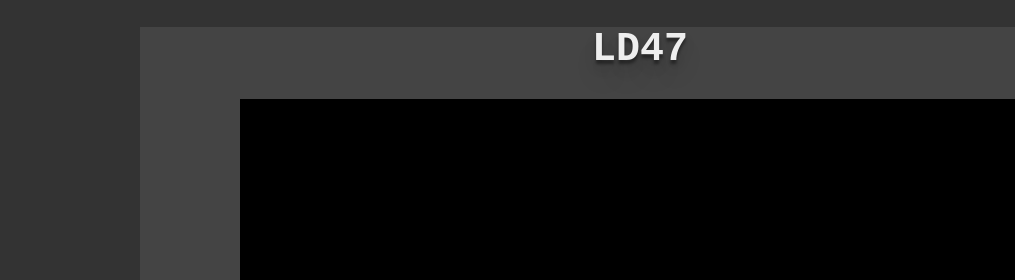
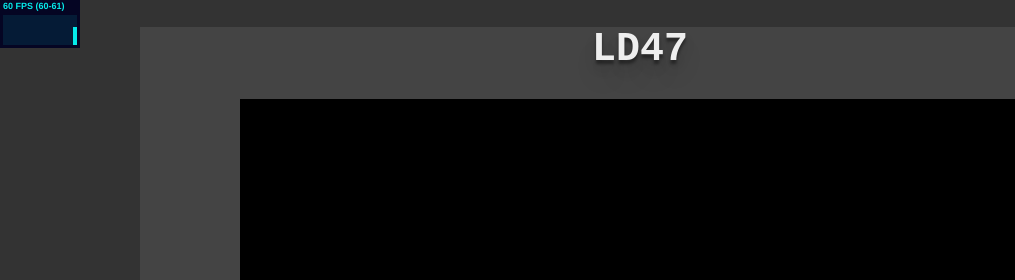
Before and after one commit to fmdkdd/ld47, a plain HTML site: page index.html in a window 1280 px wide. Shown: the top 280 px of the page, 0-1015 px from the left. Drawn offline with Linux system fonts and the light colour scheme.

Commit message:
Add stats

```diff
--- /dev/null
+++ b/deps/stats.min.js
@@ -0,0 +1,5 @@
+// stats.js - http://github.com/mrdoob/stats.js
+(function(f,e){"object"===typeof exports&&"undefined"!==typeof module?module.exports=e():"function"===typeof define&&define.amd?define(e):f.Stats=e()})(this,function(){var f=function(){function e(a){c.appendChild(a.dom);return a}function u(a){for(var d=0;d<c.children.length;d++)c.children[d].style.display=d===a?"block":"none";l=a}var l=0,c=document.createElement("div");c.style.cssText="position:fixed;top:0;left:0;cursor:pointer;opacity:0.9;z-index:10000";c.addEventListener("click",function(a){a.preventDefault();
+u(++l%c.children.length)},!1);var k=(performance||Date).now(),g=k,a=0,r=e(new f.Panel("FPS","#0ff","#002")),h=e(new f.Panel("MS","#0f0","#020"));if(self.performance&&self.performance.memory)var t=e(new f.Panel("MB","#f08","#201"));u(0);return{REVISION:16,dom:c,addPanel:e,showPanel:u,begin:function(){k=(performance||Date).now()},end:function(){a++;var c=(performance||Date).now();h.update(c-k,200);if(c>=g+1E3&&(r.update(1E3*a/(c-g),100),g=c,a=0,t)){var d=performance.memory;t.update(d.usedJSHeapSize/
+1048576,d.jsHeapSizeLimit/1048576)}return c},update:function(){k=this.end()},domElement:c,setMode:u}};f.Panel=function(e,f,l){var c=Infinity,k=0,g=Math.round,a=g(window.devicePixelRatio||1),r=80*a,h=48*a,t=3*a,v=2*a,d=3*a,m=15*a,n=74*a,p=30*a,q=document.createElement("canvas");q.width=r;q.height=h;q.style.cssText="width:80px;height:48px";var b=q.getContext("2d");b.font="bold "+9*a+"px Helvetica,Arial,sans-serif";b.textBaseline="top";b.fillStyle=l;b.fillRect(0,0,r,h);b.fillStyle=f;b.fillText(e,t,v);
+b.fillRect(d,m,n,p);b.fillStyle=l;b.globalAlpha=.9;b.fillRect(d,m,n,p);return{dom:q,update:function(h,w){c=Math.min(c,h);k=Math.max(k,h);b.fillStyle=l;b.globalAlpha=1;b.fillRect(0,0,r,m);b.fillStyle=f;b.fillText(g(h)+" "+e+" ("+g(c)+"-"+g(k)+")",t,v);b.drawImage(q,d+a,m,n-a,p,d,m,n-a,p);b.fillRect(d+n-a,m,a,p);b.fillStyle=l;b.globalAlpha=.9;b.fillRect(d+n-a,m,a,g((1-h/w)*p))}}};return f});
--- a/index.html
+++ b/index.html
@@ -7,6 +7,7 @@
     <link rel="stylesheet" href="style.css"/>
 
     <script type="text/javascript" src="deps/dat.gui.min.js"/></script>
+    <script type="text/javascript" src="deps/stats.min.js"/></script>
     <script type="text/javascript" src="deps/curve.min.js"/></script>
     <script type="text/javascript" src="deps/curve_calc.min.js"/></script>
 
--- a/src/main.js
+++ b/src/main.js
@@ -13,6 +13,8 @@ let g_options = {
   glowSpeed          : 0.002,
   glowIntensity      : 0.3
 };
+
+let g_stats;
 
 let g_canvas;
 let g_ctxt;
@@ -459,6 +461,8 @@ function render(ctxt) {
 }
 
 function loop(frameTime) {
+  g_stats.begin();
+
   const dt = frameTime - g_lastFrameTime;
   g_lastFrameTime = frameTime;
 
@@ -467,6 +471,8 @@ function loop(frameTime) {
   update(dt);
   render(g_ctxt);
   swap_input_states();
+
+  g_stats.end();
 
   requestAnimationFrame(loop);
 }
@@ -507,8 +513,13 @@ function onKeyUp(event) {
   return false;
 }
 
+
 window.addEventListener('DOMContentLoaded', function(main) {
   g_canvas = document.querySelector('canvas');
+
+  g_stats = new Stats();
+  g_stats.showPanel(0);
+  document.body.appendChild(g_stats.dom);
 
   var gui = new dat.GUI();
 
```
